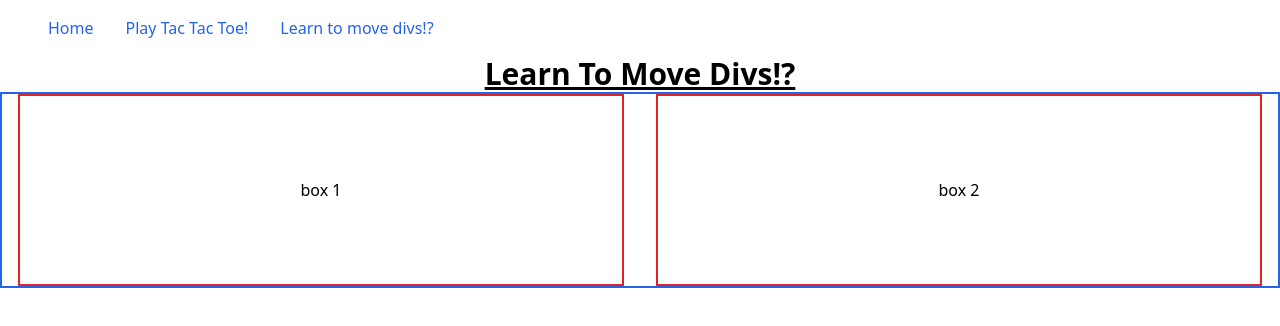
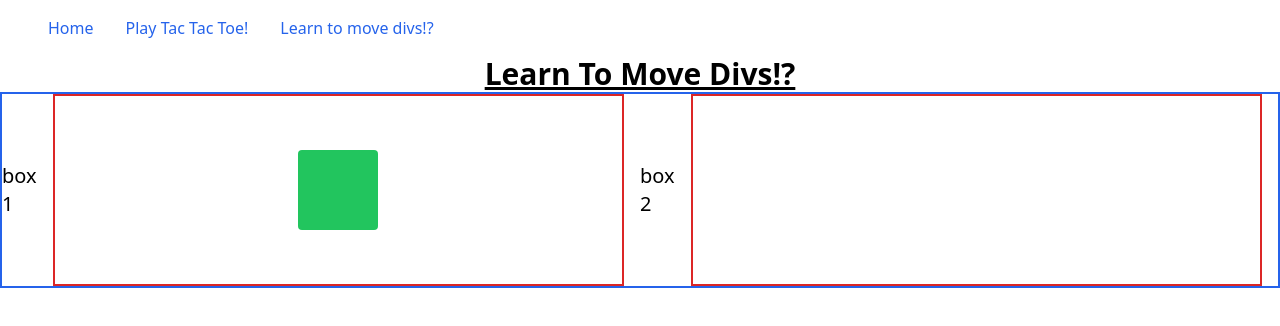
Before and after one commit to amirkour/reacting-next, a Next.js app: page /L2MoveDivs in a window 1280 px wide. Shown: the top 326 px of the page. Built offline with nearby package versions, Linux system fonts and the light colour scheme.

Commit message:
first stab - movable div

```diff
--- a/pages/L2MoveDivs.tsx
+++ b/pages/L2MoveDivs.tsx
@@ -1,17 +1,60 @@
-import React from "react";
+import React, { useState, useRef } from "react";
 
-const L2MoveDivs = () => (
+const width = 80;
+const height = 80;
+const halfWidth = width / 2;
+const halfHeight = height / 2;
+
+const Movable = () => {
+  const [clicked, setClicked] = useState<boolean>(false);
+  const divRef = useRef<HTMLDivElement>(null);
+
+  const onMouseDown = () => {
+    if (divRef && divRef.current) {
+      setClicked(true);
+      divRef.current.style.position = "absolute";
+    }
+  };
+
+  const onMouseUp = (e) => {
+    setClicked(false);
+    if (divRef.current) divRef.current.style.position = "inherit";
+  };
+
+  const onMouseMove = (e) => {
+    if (!clicked) return;
+    // if(divRef.current) divRef.current.style.top = e.
+    console.log(`e: ${e.target}`);
+    if (divRef.current) {
+      divRef.current.style.left = e.clientX + halfWidth + "px";
+      divRef.current.style.top = e.clientY + halfHeight + "px";
+    }
+  };
+  return (
+    <div
+      ref={divRef}
+      className="bg-green-500 w-20 h-20 cursor-pointer rounded"
+      onMouseDown={onMouseDown}
+      onMouseUp={onMouseUp}
+      onMouseMove={onMouseMove}
+    ></div>
+  );
+};
+
+const L2MoveDivs = () => {
+  return (
     <>
       <h1 className="text-center">Learn To Move Divs!?</h1>
       <div className="flex flex-col md:flex-row w-full items-center md:justify-evenly border-2 border-blue-600 border-solid">
+        <h3>box 1</h3>
         <div className="flex justify-center items-center w-full h-32 md:h-48 my-4 md:my-0 md:mx-4 border-solid border-2 border-red-600">
-        box 1
+          <Movable />
         </div>
-      <div className="flex justify-center items-center w-full h-32 md:h-48 my-4 md:my-0 md:mx-4 border-solid border-2 border-red-600">
-        box 2
-      </div>
+        <h3>box 2</h3>
+        <div className="flex justify-center items-center w-full h-32 md:h-48 my-4 md:my-0 md:mx-4 border-solid border-2 border-red-600"></div>
       </div>
     </>
   );
+};
 
 export default L2MoveDivs;
```
Lines whose indentation alone changed are shown as unchanged.
